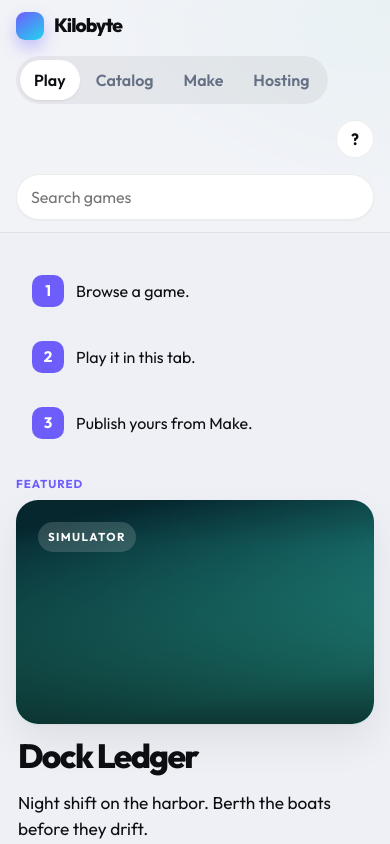
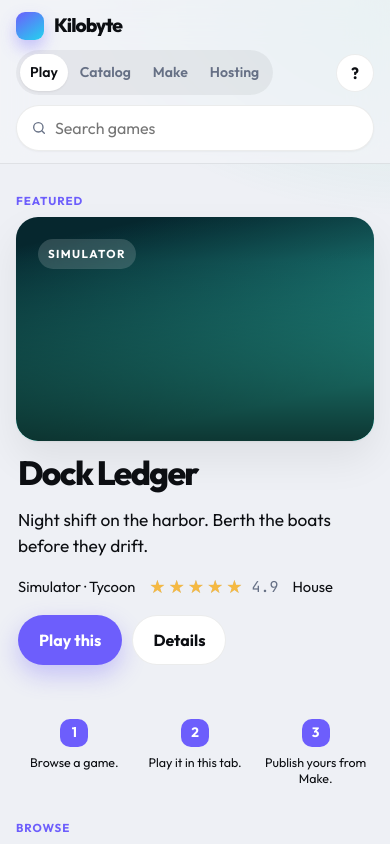
Before and after one commit to michaelnjoku347/KiloByte, a React (Vite) app: page / in a window 390 px wide. Shown: the top 844 px of the page. Built offline with nearby package versions, Linux system fonts and the light colour scheme.

Commit message:
Polish search, mobile chrome, and leftover catalog copy.
Search now filters as you type, updates the tab title, and keeps one history entry per query. Featured games lead on small screens, how-to stays a three-step strip, and You/Make copy no longer confuses the optional card with publishing a game.

```diff
--- a/src/App.css
+++ b/src/App.css
@@ -3,6 +3,23 @@
   position: relative;
   display: flex;
   flex-direction: column;
+}
+
+.skip-link {
+  position: absolute;
+  left: 16px;
+  top: -48px;
+  z-index: 20;
+  padding: 8px 14px;
+  border-radius: 999px;
+  background: var(--ink);
+  color: var(--on-ink);
+  font-weight: 700;
+  text-decoration: none;
+}
+
+.skip-link:focus {
+  top: 12px;
 }
 
 .topbar {
@@ -110,6 +127,27 @@
   border: 0;
   padding: 2px 0;
   outline: none;
+}
+
+.search-icon {
+  width: 16px;
+  height: 16px;
+  flex-shrink: 0;
+  color: var(--muted);
+}
+
+.search-clear {
+  flex-shrink: 0;
+  width: 28px;
+  height: 28px;
+  margin-right: -6px;
+  border: 0;
+  border-radius: 50%;
+  background: var(--chip);
+  color: var(--ink);
+  font-size: 1.15rem;
+  line-height: 1;
+  padding: 0;
 }
 
 .search input,
@@ -178,9 +216,18 @@ main {
   padding: 28px 28px 64px;
 }
 
+main:focus {
+  outline: none;
+}
+
 .page {
   max-width: 1180px;
   margin: 0 auto;
+}
+
+.floor-page {
+  display: flex;
+  flex-direction: column;
 }
 
 .hero {
@@ -1070,6 +1117,8 @@ h2 {
 .create-tabs {
   margin-bottom: 18px;
   width: fit-content;
+  max-width: 100%;
+  flex-wrap: wrap;
 }
 
 .dropzone {
@@ -1456,13 +1505,40 @@ h2 {
     flex-wrap: wrap;
   }
 
+  .topbar {
+    row-gap: 10px;
+  }
+
   .top-search {
     order: 3;
     max-width: none;
     flex-basis: 100%;
   }
 
-  .howto ol,
+  .floor-page > .lead {
+    order: -1;
+  }
+
+  .howto ol {
+    gap: 4px;
+  }
+
+  .howto li {
+    flex-direction: column;
+    align-items: center;
+    text-align: center;
+    gap: 8px;
+    padding: 10px 6px;
+    font-size: 0.78rem;
+    line-height: 1.3;
+  }
+
+  .howto strong {
+    width: 28px;
+    height: 28px;
+    font-size: 0.85rem;
+  }
+
   .studio-grid,
   .play-head,
   .dash-stats,
@@ -1470,6 +1546,21 @@ h2 {
   .you-split,
   .you-card {
     grid-template-columns: 1fr;
+  }
+
+  .nav {
+    overflow-x: auto;
+    max-width: 100%;
+    scrollbar-width: none;
+  }
+
+  .nav::-webkit-scrollbar {
+    display: none;
+  }
+
+  .nav button {
+    padding: 8px 10px;
+    font-size: 0.88rem;
   }
 
   .lead-spread {
@@ -1524,11 +1615,6 @@ h2 {
     color: var(--muted);
   }
 
-  .nav {
-    overflow-x: auto;
-    max-width: 100%;
-  }
-
   .top-meta .import-btn {
     display: none;
   }
@@ -1538,8 +1624,13 @@ h2 {
   }
 
   .index-kind,
-  .index-blurb {
+  .index-blurb,
+  .index-rating .star-num {
     display: none;
+  }
+
+  .index-table td {
+    padding: 12px 10px;
   }
 
   .pad {
--- a/src/App.tsx
+++ b/src/App.tsx
@@ -1,4 +1,4 @@
-import { useEffect, useState } from 'react'
+import { useEffect, useRef, useState } from 'react'
 import type { GameSpec } from './types'
 import { useCatalog } from './hooks/useCatalog'
 import { useHashRoute } from './hooks/useHashRoute'
@@ -12,7 +12,7 @@ import { ProfilePage } from './components/ProfilePage'
 import { decodeCart, parseCartJson } from './lib/cart'
 import { recordFromCart } from './lib/record'
 import { ensureGameWorker } from './lib/idb'
-import { go, parseHash } from './lib/route'
+import { go, pageTitle, parseHash, toHash } from './lib/route'
 import { initialsFrom } from './lib/profile'
 import './App.css'
 
@@ -67,13 +67,72 @@ function App() {
     const start = parseHash(typeof location === 'undefined' ? '' : location.hash)
     return start.name === 'search' ? start.query : ''
   })
+  const searchRef = useRef<HTMLInputElement>(null)
+  const skipSearchSync = useRef(false)
+
+  const commitSearch = (query: string, replace: boolean) => {
+    const trimmed = query.trim()
+    const next = trimmed ? ({ name: 'search' as const, query: trimmed }) : ({ name: 'arcade' as const })
+    if (toHash(next) === location.hash) return
+    skipSearchSync.current = true
+    go(next, { replace })
+  }
 
   useEffect(() => {
     void ensureGameWorker()
   }, [])
 
+  useEffect(() => {
+    const onHash = () => {
+      if (skipSearchSync.current) {
+        skipSearchSync.current = false
+        return
+      }
+      const next = parseHash(location.hash)
+      if (next.name === 'search') setQ(next.query)
+    }
+    window.addEventListener('hashchange', onHash)
+    return () => window.removeEventListener('hashchange', onHash)
+  }, [])
+
+  useEffect(() => {
+    const trimmed = q.trim()
+    const here = parseHash(location.hash)
+    const currentQuery = here.name === 'search' ? here.query : ''
+    if (trimmed === currentQuery) return
+    if (!trimmed && here.name !== 'search') return
+    const id = window.setTimeout(() => commitSearch(q, true), 220)
+    return () => window.clearTimeout(id)
+  }, [q])
+
+  useEffect(() => {
+    const onKey = (e: KeyboardEvent) => {
+      const meta = e.metaKey || e.ctrlKey
+      if (meta && e.key.toLowerCase() === 'k') {
+        e.preventDefault()
+        searchRef.current?.focus()
+        searchRef.current?.select()
+        return
+      }
+      if (e.key !== '/' || meta || e.altKey) return
+      const target = e.target
+      if (target instanceof HTMLInputElement || target instanceof HTMLTextAreaElement || target instanceof HTMLSelectElement) {
+        return
+      }
+      if (target instanceof HTMLElement && target.isContentEditable) return
+      e.preventDefault()
+      searchRef.current?.focus()
+    }
+    window.addEventListener('keydown', onKey)
+    return () => window.removeEventListener('keydown', onKey)
+  }, [])
+
   const current =
     route.name === 'game' || route.name === 'play' ? catalog.find(route.id) : undefined
+
+  useEffect(() => {
+    document.title = pageTitle(route, current?.title)
+  }, [route, current?.title])
 
   const play = (id: string) => {
     catalog.bumpPlays(id)
@@ -101,15 +160,26 @@ function App() {
 
   return (
     <div className="shell" data-theme={catalog.settings.theme}>
+      <a
+        className="skip-link"
+        href="#main"
+        onClick={(e) => {
+          e.preventDefault()
+          document.getElementById('main')?.focus()
+        }}
+      >
+        Skip to games
+      </a>
       <header className="topbar">
         <button type="button" className="wordmark" onClick={() => go({ name: 'arcade' })}>
           <span>Kilobyte</span>
           <small>games</small>
         </button>
-        <nav className="nav">
+        <nav className="nav" aria-label="Primary">
           <button
             type="button"
             className={route.name === 'arcade' || route.name === 'search' ? 'on' : ''}
+            aria-current={route.name === 'arcade' || route.name === 'search' ? 'page' : undefined}
             onClick={() => go({ name: 'arcade' })}
           >
             Play
@@ -117,6 +187,7 @@ function App() {
           <button
             type="button"
             className={route.name === 'charts' ? 'on' : ''}
+            aria-current={route.name === 'charts' ? 'page' : undefined}
             onClick={() => go({ name: 'charts' })}
           >
             Catalog
@@ -124,6 +195,7 @@ function App() {
           <button
             type="button"
             className={route.name === 'create' ? 'on' : ''}
+            aria-current={route.name === 'create' ? 'page' : undefined}
             onClick={() => go({ name: 'create', tab: 'upload' })}
           >
             Make
@@ -131,6 +203,7 @@ function App() {
           <button
             type="button"
             className={route.name === 'why' ? 'on' : ''}
+            aria-current={route.name === 'why' ? 'page' : undefined}
             onClick={() => go({ name: 'why' })}
           >
             Hosting
@@ -138,18 +211,40 @@ function App() {
         </nav>
         <form
           className="top-search"
+          role="search"
           onSubmit={(e) => {
             e.preventDefault()
-            go({ name: 'search', query: q.trim() })
+            commitSearch(q, false)
           }}
         >
           <label>
             <span className="find-label sr-only">Search</span>
+            <svg className="search-icon" viewBox="0 0 24 24" fill="none" aria-hidden="true">
+              <circle cx="11" cy="11" r="7" stroke="currentColor" strokeWidth="2" />
+              <path d="M20 20l-3.5-3.5" stroke="currentColor" strokeWidth="2" strokeLinecap="round" />
+            </svg>
             <input
+              ref={searchRef}
               value={q}
               onChange={(e) => setQ(e.target.value)}
               placeholder="Search games"
+              autoComplete="off"
+              enterKeyHint="search"
+              name="q"
             />
+            {q ? (
+              <button
+                type="button"
+                className="search-clear"
+                aria-label="Clear search"
+                onClick={() => {
+                  setQ('')
+                  if (route.name === 'search') commitSearch('', true)
+                }}
+              >
+                ×
+              </button>
+            ) : null}
           </label>
         </form>
         <div className="top-meta">
@@ -177,7 +272,7 @@ function App() {
         </div>
       </header>
 
-      <main>
+      <main id="main" tabIndex={-1}>
         {route.name === 'arcade' && (
           <DiscoverPage
             all={catalog.all}
--- a/src/components/DashboardPage.tsx
+++ b/src/components/DashboardPage.tsx
@@ -105,11 +105,11 @@ export function DashboardPage({
             <dd>{sourceLabel(game.source)}</dd>
           </div>
           <div>
-            <dt>Kinds</dt>
+            <dt>Genres</dt>
             <dd>{game.genres.join(', ') || '—'}</dd>
           </div>
           <div>
-            <dt>Kind of file</dt>
+            <dt>File</dt>
             <dd>{game.source.kind}</dd>
           </div>
         </dl>
--- a/src/components/DiscoverPage.tsx
+++ b/src/components/DiscoverPage.tsx
@@ -123,7 +123,7 @@ export function DiscoverPage({
         </section>
       )}
 
-      <nav className="kind-index" aria-label="Kinds of games">
+      <nav className="kind-index" aria-label="Game genres">
         <p className="kind-label">Browse</p>
         <div className="kind-links">
           {CHART_GENRES.map((genre) => (
--- a/src/components/GameCard.tsx
+++ b/src/components/GameCard.tsx
@@ -18,7 +18,6 @@ export function GameCard({
   rank?: number
   stagger?: number
   onPlay?: () => void
-  onRemove?: () => void
 }) {
   return (
     <article className={`plate ${compact ? 'compact' : ''}`} style={{ '--stagger': stagger } as CSSProperties}>
--- a/src/components/WhyPage.tsx
+++ b/src/components/WhyPage.tsx
@@ -77,7 +77,7 @@ export function WhyPage({ carts }: { carts: GameRecord[] }) {
         <h2>How to launch this site</h2>
         <p>
           This is a static Vite app. Build it and put <code>dist/</code> on GitHub Pages
-          or Cloudflare Pages. No API keys required for the public cabinet. Optional
+          or Cloudflare Pages. No API keys required for the public catalog. Optional
           Gemini and GitHub tokens are typed by the visitor and stored locally.
         </p>
         <div className="hero-actions">
--- a/src/hooks/useCatalog.ts
+++ b/src/hooks/useCatalog.ts
@@ -1,4 +1,4 @@
-import { useEffect, useMemo, useState } from 'react'
+import { useEffect, useMemo, useRef, useState } from 'react'
 import type { ArcadeSettings, GameRecord, GameSpec, SiteTheme, UserProfile } from '../types'
 import {
   DEFAULT_SETTINGS,
@@ -33,6 +33,7 @@ export function useCatalog() {
   const [profile, setProfile] = useState<UserProfile | null>(() => initial.profile)
   const [signedIn, setSignedIn] = useState(() => initial.signedIn)
   const [toast, setToast] = useState('')
+  const toastTimer = useRef(0)
 
   useEffect(() => {
     saveState({ games, settings, plays, recents, favorites, ratings, profile, signedIn })
@@ -42,9 +43,12 @@ export function useCatalog() {
     applyTheme(parseTheme(settings.theme))
   }, [settings.theme])
 
+  useEffect(() => () => window.clearTimeout(toastTimer.current), [])
+
   const flash = (message: string) => {
     setToast(message)
-    window.setTimeout(() => setToast(''), 2600)
+    window.clearTimeout(toastTimer.current)
+    toastTimer.current = window.setTimeout(() => setToast(''), 2600)
   }
 
   const all = useMemo(
--- a/src/lib/route.ts
+++ b/src/lib/route.ts
@@ -49,7 +49,36 @@ export function toHash(route: Route): string {
   }
 }
 
-export function go(route: Route): void {
+export function go(route: Route, opts?: { replace?: boolean }): void {
   const next = toHash(route)
-  if (location.hash !== next) location.hash = next
+  if (location.hash === next) return
+  if (opts?.replace) {
+    history.replaceState(history.state, '', `${location.pathname}${location.search}${next}`)
+    window.dispatchEvent(new HashChangeEvent('hashchange'))
+    return
+  }
+  location.hash = next
 }
+
+export function pageTitle(route: Route, gameTitle?: string): string {
+  switch (route.name) {
+    case 'create':
+      return 'Make · Kilobyte'
+    case 'charts':
+      return `${route.genre ?? 'Catalog'} · Kilobyte`
+    case 'search':
+      return route.query ? `${route.query} · Kilobyte` : 'Search · Kilobyte'
+    case 'why':
+      return 'Hosting · Kilobyte'
+    case 'you':
+      return 'You · Kilobyte'
+    case 'game':
+      return gameTitle ? `${gameTitle} · Kilobyte` : 'Game · Kilobyte'
+    case 'play':
+      return gameTitle ? `Play ${gameTitle} · Kilobyte` : 'Play · Kilobyte'
+    case 'share':
+      return 'Shared cart · Kilobyte'
+    default:
+      return 'Kilobyte — browser games'
+  }
+}
```
Also changed, not shown: src/components/ChartsPage.tsx (+7 -3 lines), src/components/CreatePage.tsx (+6 -6 lines), src/components/ProfilePage.tsx (+24 -3 lines), src/index.css (+13 -0 lines), 1 other file (tests, documents, lock files or other folders).
